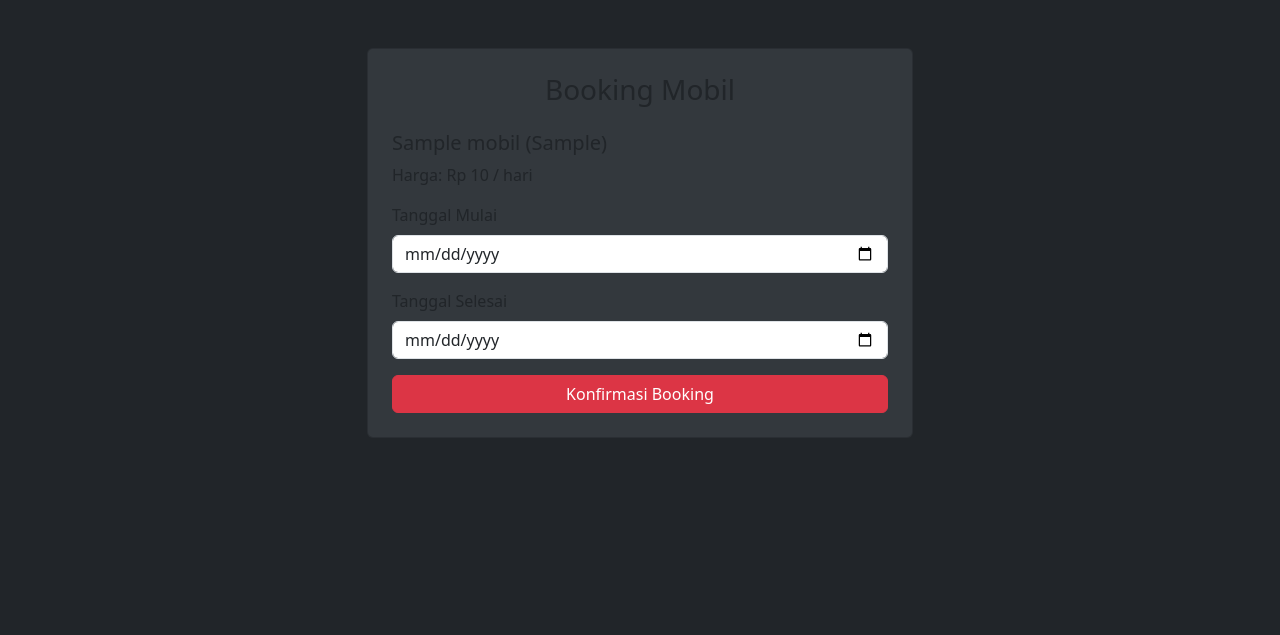
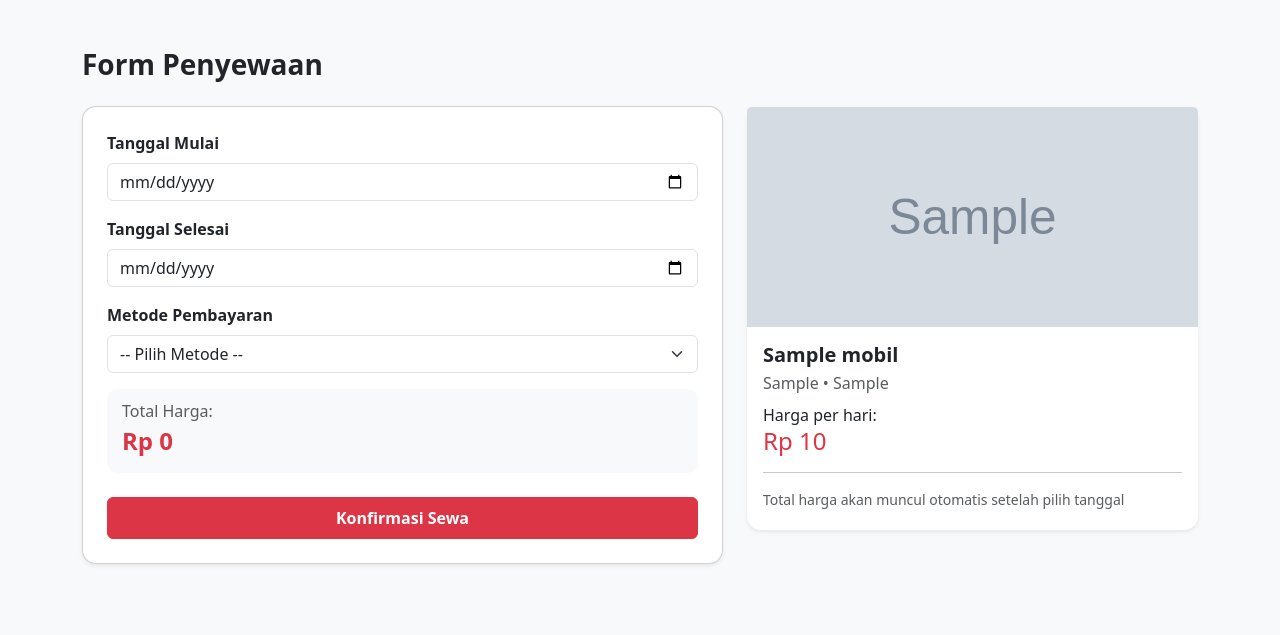
Before and after one commit to MuhammadRafif06/car_rental, a PHP site: page /sewa.php?id=1 in a window 1280 px wide. Shown: the top 635 px of the page. Run offline with PHP 8.4, Linux system fonts and the light colour scheme; the visitor is signed in with stand-in values (Sample User, id 1); tables that the repository leaves empty or names only in its code hold one stand-in row (values such as "Sample post"); grey boxes marked "Sample" are stand-in pictures.

Commit message:
update: sewa page

```diff
--- a/user/sewa.php
+++ b/user/sewa.php
@@ -1,16 +1,13 @@
 <?php
 session_start();
 require_once __DIR__ . '/../config/db.php';
-
 $conn = getConnection();
 
-// pastikan user udah login
 if (!isset($_SESSION['id'])) {
   header("Location: login.php");
   exit;
 }
 
-// ambil id penyewa dan id mobil dari parameter
 $id_penyewa = $_SESSION['id'];
 $id_mobil = $_GET['id'] ?? null;
 
@@ -18,7 +15,7 @@ if (!$id_mobil) {
   die("Mobil tidak ditemukan!");
 }
 
-// ambil data mobil dari database
+// ambil data mobil
 $query = $conn->prepare("SELECT * FROM mobil WHERE id_mobil = ?");
 $query->bind_param("i", $id_mobil);
 $query->execute();
@@ -28,31 +25,41 @@ if (!$mobil) {
   die("Mobil tidak ditemukan di database!");
 }
 
-// kalau user tekan tombol booking
+// cek apakah foto dari URL atau lokal
+$foto = $mobil['gambar'] ?? 'default.jpg';
+if (!preg_match('/^https?:\/\//', $foto)) {
+  $foto = "../assets/img/" . $foto;  // <- ubah sesuai folder tempat gambar kamu
+}
+
+
+// proses submit form
 if ($_SERVER['REQUEST_METHOD'] === 'POST') {
   $tanggal_mulai = $_POST['tanggal_mulai'];
   $tanggal_selesai = $_POST['tanggal_selesai'];
+  $metode_pembayaran = $_POST['metode_pembayaran'];
 
-  // hitung total harga (selisih hari x harga per hari)
   $selisih = (strtotime($tanggal_selesai) - strtotime($tanggal_mulai)) / (60 * 60 * 24);
+  if ($selisih <= 0) $selisih = 1;
   $total_harga = $selisih * $mobil['harga_sewa_per_hari'];
-  if ($total_harga <= 0) {
-    $total_harga = $mobil['harga_sewa_per_hari']; // minimal 1 hari
-  }
 
-  $status = 'pending';
-  $tanggal_dibuat = date('Y-m-d H:i:s');
-  $id_staff = null; // nanti diisi staff pas approve
-
-  // masukkan ke tabel booking
   $stmt = $conn->prepare("
     INSERT INTO booking (id_penyewa, id_mobil, id_staff, tanggal_mulai, tanggal_selesai, total_harga, status, tanggal_dibuat)
-    VALUES (?, ?, ?, ?, ?, ?, ?, ?)
+    VALUES (?, ?, NULL, ?, ?, ?, 'dipesan', NOW())
   ");
-  $stmt->bind_param("iiissdss", $id_penyewa, $id_mobil, $id_staff, $tanggal_mulai, $tanggal_selesai, $total_harga, $status, $tanggal_dibuat);
+  $stmt->bind_param("iissd", $id_penyewa, $id_mobil, $tanggal_mulai, $tanggal_selesai, $total_harga);
 
   if ($stmt->execute()) {
-    echo "<script>alert('✅ Booking berhasil! Tunggu konfirmasi staff.'); window.location.href='riwayat.php';</script>";
+    $id_booking = $conn->insert_id;
+
+    $pstmt = $conn->prepare("
+      INSERT INTO pembayaran (id_booking, metode_pembayaran, total_bayar, tanggal_bayar)
+      VALUES (?, ?, ?, NOW())
+    ");
+    $pstmt->bind_param("isd", $id_booking, $metode_pembayaran, $total_harga);
+    $pstmt->execute();
+
+    echo "<script>alert('✅ Booking berhasil!'); window.location.href='riwayat.php';</script>";
+    exit;
   } else {
     echo "❌ Gagal booking: " . $stmt->error;
   }
@@ -60,40 +67,108 @@ if ($_SERVER['REQUEST_METHOD'] === 'POST') {
 ?>
 
 <!DOCTYPE html>
-<html lang='en'>
+<html lang="id">
 <head>
-  <meta charset='UTF-8'>
-  <meta name='viewport' content='width=device-width, initial-scale=1.0'>
-  <title>Booking Mobil</title>
-  <link href='https://cdn.jsdelivr.net/npm/bootstrap@5.3.3/dist/css/bootstrap.min.css' rel='stylesheet'>
+  <meta charset="UTF-8">
+  <title>Sewa Mobil</title>
+  <link href="https://cdn.jsdelivr.net/npm/bootstrap@5.3.3/dist/css/bootstrap.min.css" rel="stylesheet">
+  <style>
+    .card-custom { border-radius: 14px; }
+    .form-label { font-weight: 600; }
+    .harga-box { background: #f8f9fa; padding: 10px 15px; border-radius: 10px; }
+  </style>
 </head>
-<body class='bg-dark text-white'>
+<body class="bg-light">
 
-<div class='container py-5'>
-  <div class='row justify-content-center'>
-    <div class='col-md-6'>
-      <div class='card bg-secondary bg-opacity-25 p-4'>
-        <h3 class='text-center mb-4'>Booking Mobil</h3>
-        <h5><?= htmlspecialchars($mobil['nama_mobil']); ?> (<?= htmlspecialchars($mobil['merek']); ?>)</h5>
-        <p>Harga: Rp <?= number_format($mobil['harga_sewa_per_hari'], 0, ',', '.'); ?> / hari</p>
+<div class="container py-5">
+    <div class="row g-4 align-items-center justify-content-between">
+    <!-- kiri: form sewa -->
+    <div class="col-lg-7">
+      <h3 class="mb-4 fw-bold">Form Penyewaan</h3>
 
-        <form method='POST'>
-          <div class='mb-3'>
-            <label for='tanggal_mulai' class='form-label'>Tanggal Mulai</label>
-            <input type='date' class='form-control' name='tanggal_mulai' required>
-          </div>
+      <form method="POST" class="card card-custom p-4 shadow-sm mb-4">
+        <div class="mb-3">
+          <label class="form-label">Tanggal Mulai</label>
+          <input type="date" class="form-control" name="tanggal_mulai" id="tanggal_mulai" required>
+        </div>
 
-          <div class='mb-3'>
-            <label for='tanggal_selesai' class='form-label'>Tanggal Selesai</label>
-            <input type='date' class='form-control' name='tanggal_selesai' required>
-          </div>
+        <div class="mb-3">
+          <label class="form-label">Tanggal Selesai</label>
+          <input type="date" class="form-control" name="tanggal_selesai" id="tanggal_selesai" required>
+        </div>
 
-          <button type='submit' class='btn btn-danger w-100'>Konfirmasi Booking</button>
-        </form>
+        <div class="mb-3">
+          <label class="form-label">Metode Pembayaran</label>
+          <select name="metode_pembayaran" class="form-select" required>
+            <option value="" disabled selected>-- Pilih Metode --</option>
+            <option value="cash">Cash</option>
+            <option value="transfer">Transfer Bank</option>
+            <option value="ewallet">E-Wallet</option>
+          </select>
+        </div>
+
+        <div class="mb-4 harga-box">
+          <p class="mb-1 text-muted">Total Harga:</p>
+          <h4 class="text-danger fw-bold" id="totalHarga">Rp 0</h4>
+        </div>
+
+        <button type="submit" class="btn btn-danger w-100 py-2 fw-semibold">
+          Konfirmasi Sewa
+        </button>
+      </form>
+    </div>
+
+    <!-- kanan: ringkasan mobil -->
+    <div class="col-lg-5">
+      <div class="card shadow-sm border-0 card-custom">
+      <?php
+        $foto = $mobil['foto_mobil'];
+        // kalau bukan link (tidak diawali http), berarti ambil dari folder lokal
+        if (!preg_match('/^https?:\/\//', $foto)) {
+        $foto = "../assets/img/" . $foto;
+        }
+        ?>
+        <img src="<?= htmlspecialchars($foto); ?>"
+            alt="<?= htmlspecialchars($mobil['nama_mobil']); ?>"
+            class="card-img-top"
+            style="height: 220px; object-fit: cover;">
+
+        <div class="card-body">
+          <h5 class="fw-bold mb-1"><?= htmlspecialchars($mobil['nama_mobil']); ?></h5>
+          <p class="text-muted mb-2"><?= htmlspecialchars($mobil['merek']); ?> • <?= $mobil['tahun']; ?></p>
+          <p class="mb-0">Harga per hari:</p>
+          <h4 class="text-danger">Rp <?= number_format($mobil['harga_sewa_per_hari'], 0, ',', '.'); ?></h4>
+          <hr>
+          <p class="small text-muted mb-1">Total harga akan muncul otomatis setelah pilih tanggal</p>
+        </div>
       </div>
     </div>
   </div>
 </div>
 
+    <!--Menghitung Total Sewa-->
+<script>
+  const hargaPerHari = <?= $mobil['harga_sewa_per_hari']; ?>;
+  const tMulai = document.getElementById('tanggal_mulai');
+  const tSelesai = document.getElementById('tanggal_selesai');
+  const totalHargaEl = document.getElementById('totalHarga');
+
+  function updateTotal() {
+    const mulai = new Date(tMulai.value);
+    const selesai = new Date(tSelesai.value);
+    if (mulai && selesai && selesai >= mulai) {
+      const selisihHari = Math.ceil((selesai - mulai) / (1000 * 60 * 60 * 24)) || 1;
+      const total = selisihHari * hargaPerHari;
+      totalHargaEl.textContent = "Rp " + total.toLocaleString('id-ID');
+    } else {
+      totalHargaEl.textContent = "Rp 0";
+    }
+  }
+
+  tMulai.addEventListener('change', updateTotal);
+  tSelesai.addEventListener('change', updateTotal);
+</script>
+
+<script src="https://cdn.jsdelivr.net/npm/bootstrap@5.3.3/dist/js/bootstrap.bundle.min.js"></script>
 </body>
 </html>
```
